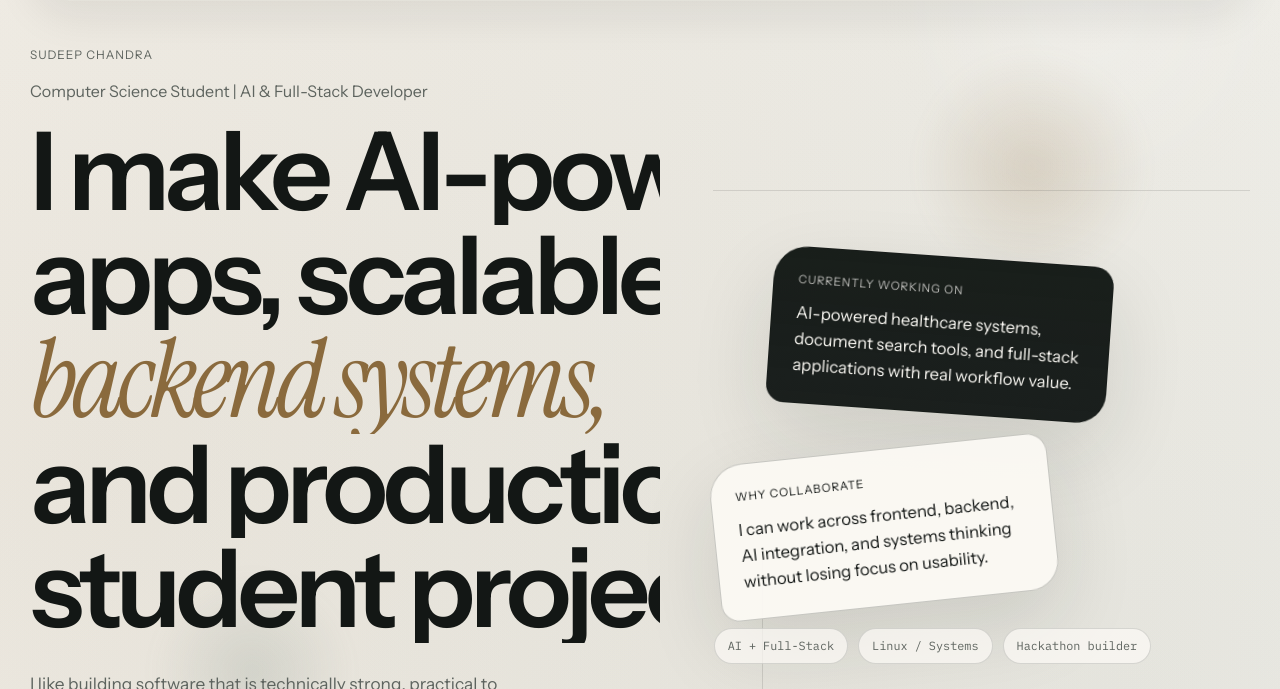
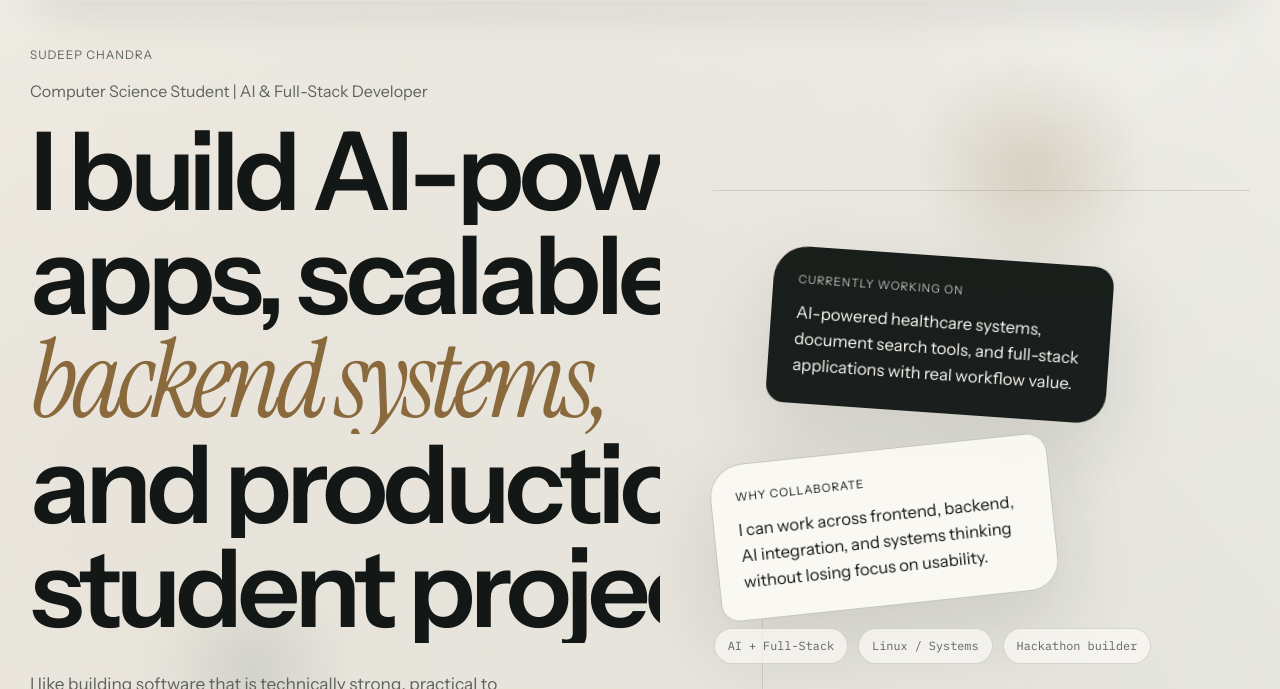
Before and after one commit to sudeepchandra2007/Portfolio, a plain HTML site: page index.html in a window 1280 px wide. Shown: the part 111-800 px from the top of the page. Drawn offline with Linux system fonts and the light colour scheme.

Commit message:
Update index.html

```diff
--- a/index.html
+++ b/index.html
@@ -56,7 +56,7 @@
           <p class="eyebrow intro-fade">Sudeep Chandra</p>
           <p class="hero-role intro-fade">Computer Science Student | AI &amp; Full-Stack Developer</p>
           <h1 class="hero-title" aria-label="I build AI-powered apps, scalable backend systems, and production-minded student projects.">
-            <span class="line-mask"><span class="line">I make AI-powered</span></span>
+            <span class="line-mask"><span class="line">I build AI-powered</span></span>
             <span class="line-mask"><span class="line">apps, scalable</span></span>
             <span class="line-mask"><span class="line accent">backend systems,</span></span>
             <span class="line-mask"><span class="line">and production-minded</span></span>
```
